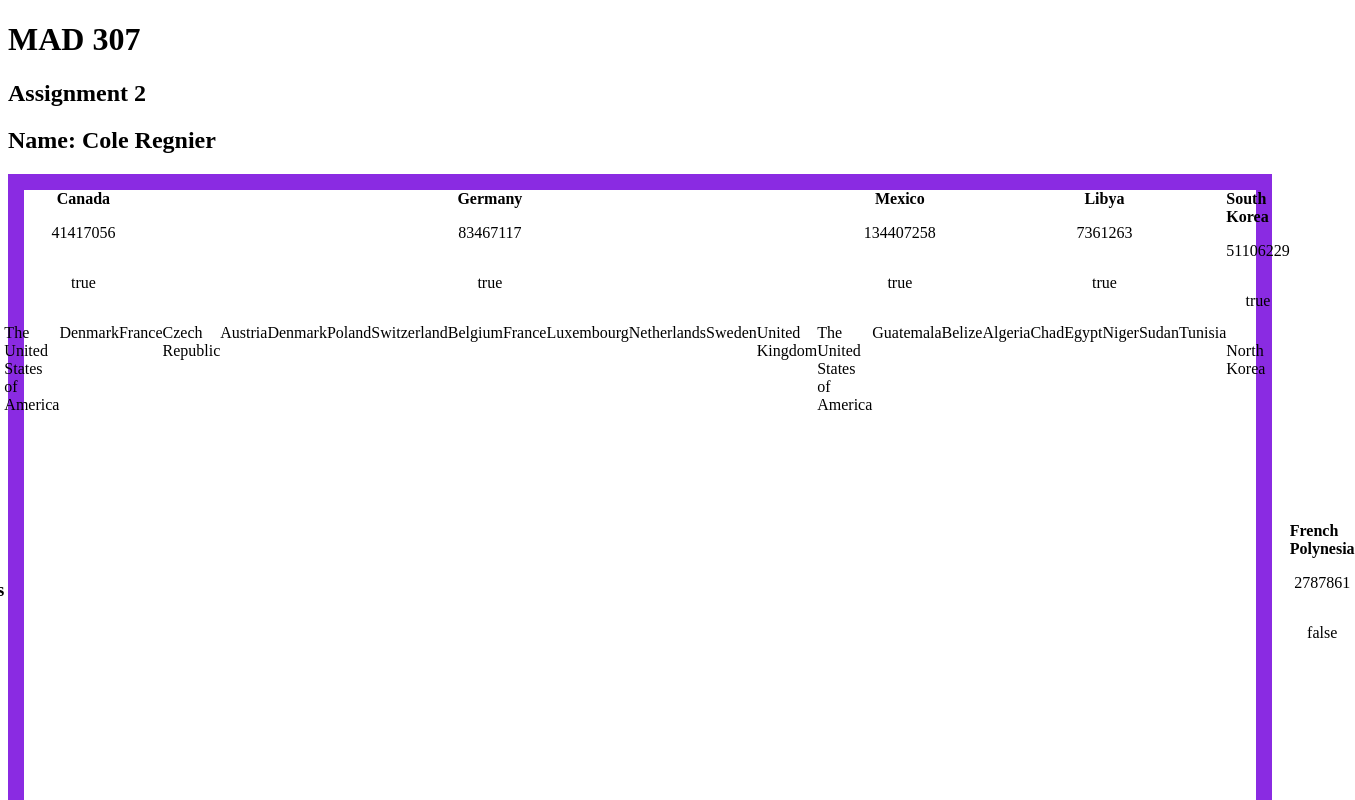
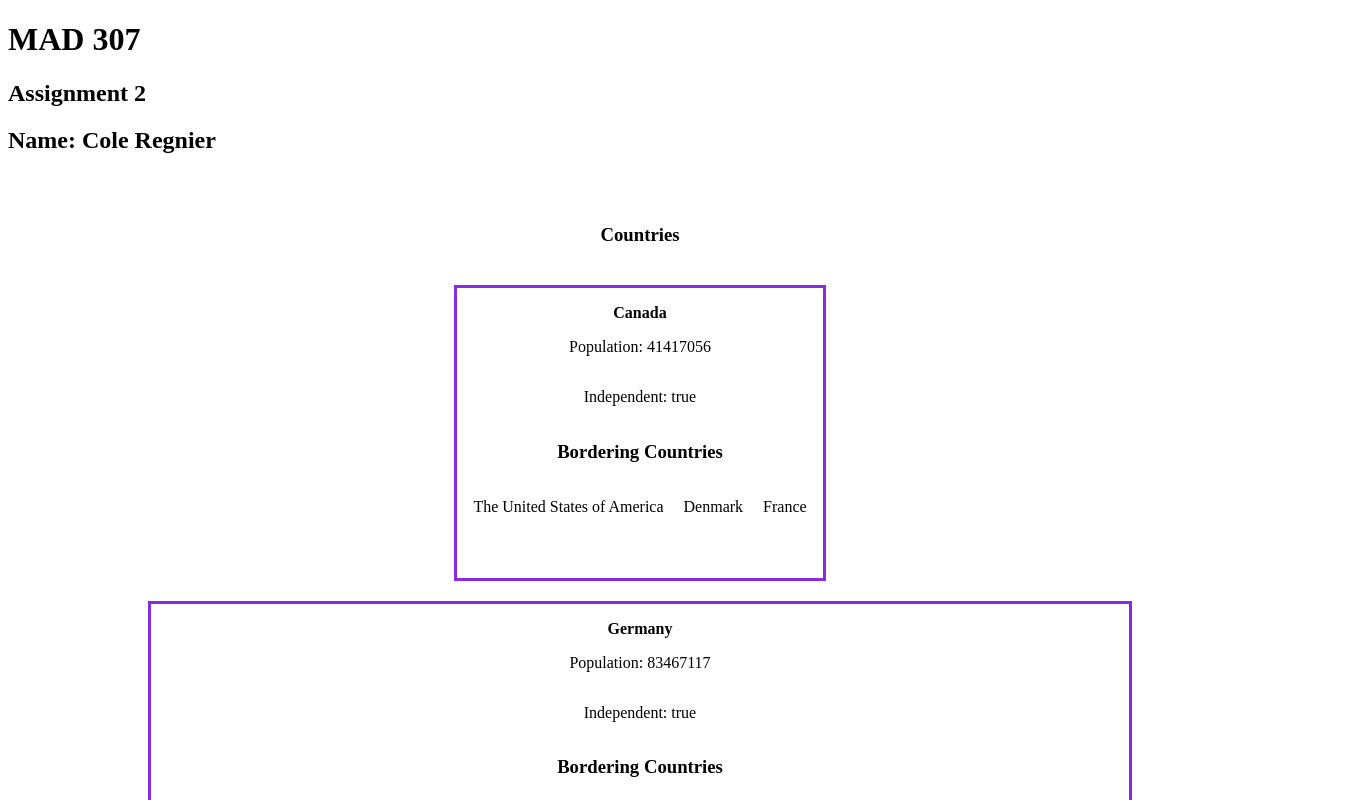
Before and after one commit to ColeRegnier/Cole_Regnier_Learning_AngularF26, an Angular app: page / in a window 1280 px wide. Shown: the top 800 px of the page, 1355 px wide, since content can reach past the window. Built offline with nearby package versions, Linux system fonts and the light colour scheme.

Commit message:
more CSS

```diff
--- a/src/app/app.css
+++ b/src/app/app.css
@@ -1,21 +1,29 @@
+
 .container{
   display: flex;
   justify-content: center;
   align-items: center;
-  height: 100vh;
-  border: 1em solid blueviolet ;
+  flex-direction: column;
+  height: auto;
+
+  padding: 2em;
+  gap: 20px;
 }
 .countryList{
   display: flex;
   justify-content: center;
   align-items: center;
-  height: 100vh;
+
   flex-direction: column;
+  border: 0.2em solid blueviolet;
+
+  padding: 1em;
 }
 .borderList {
   display: flex;
   justify-content: center;
   align-items: flex-start;
-  height: 100vh;
+  height: 10vh;
   flex-direction: row;
+  gap: 20px;
 }
--- a/src/app/app.html
+++ b/src/app/app.html
@@ -12,16 +12,22 @@
   @for (country of countryList; track country.population){
     <div class="countryList">
       <b>{{country.name}}</b>
-      <p>{{country.population}}</p>
-      <p>{{country.independent}}</p>
+      <p>Population: {{country.population}}</p>
+      <p>Independent: {{country.independent}}</p>
       <!--Checks if the country variable exists  -->
       @if (country.borders) {
+        <h3>Bordering Countries</h3>
         <div class = borderList>
+
         @for (string of country.borders; track $index) {
           <p>{{string}}</p>
+        } @empty {
+          <p>No bordering countries found!</p>
         }
         </div>
       }
+
+
     </div>
   }
 </div>
```
